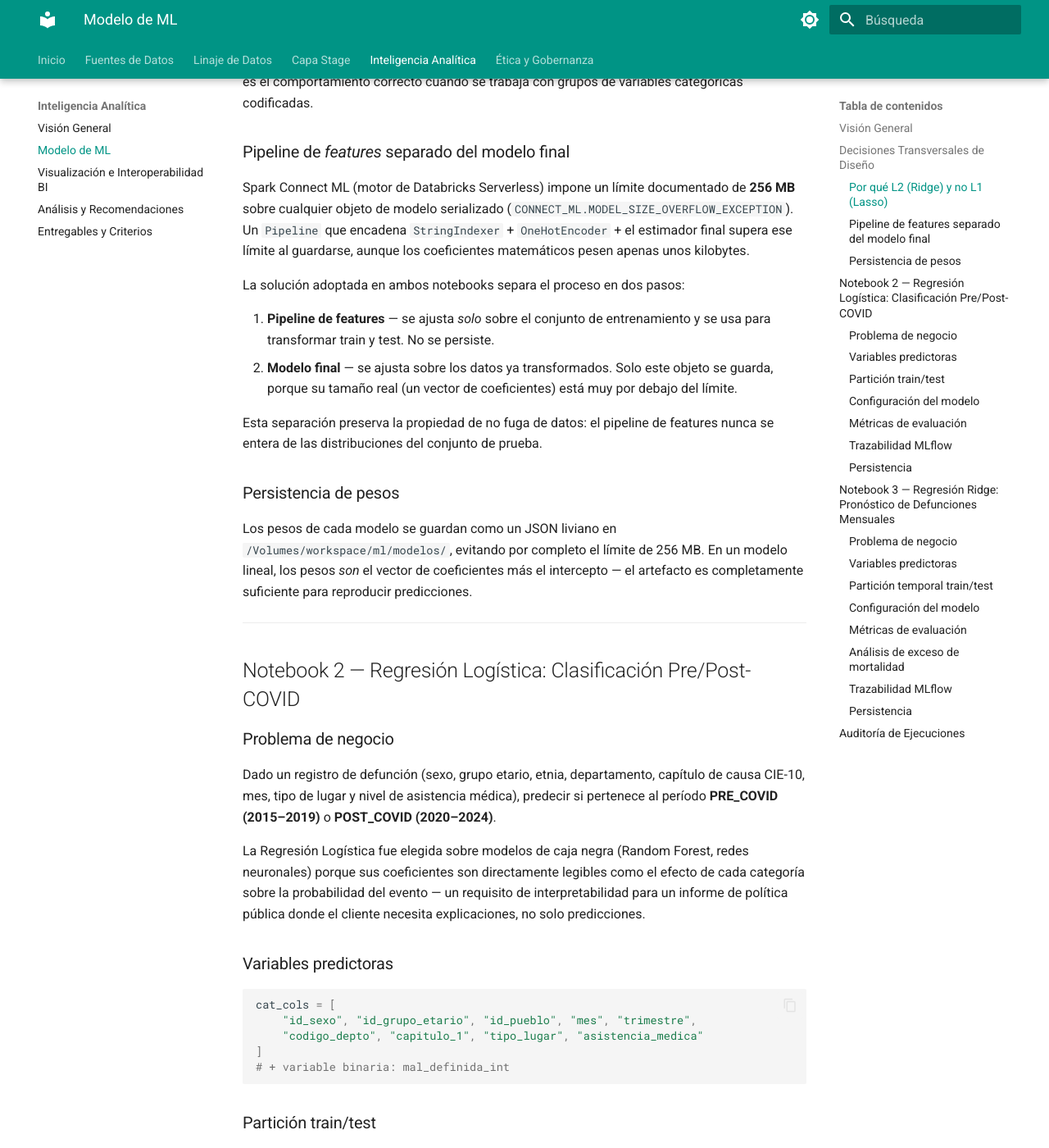
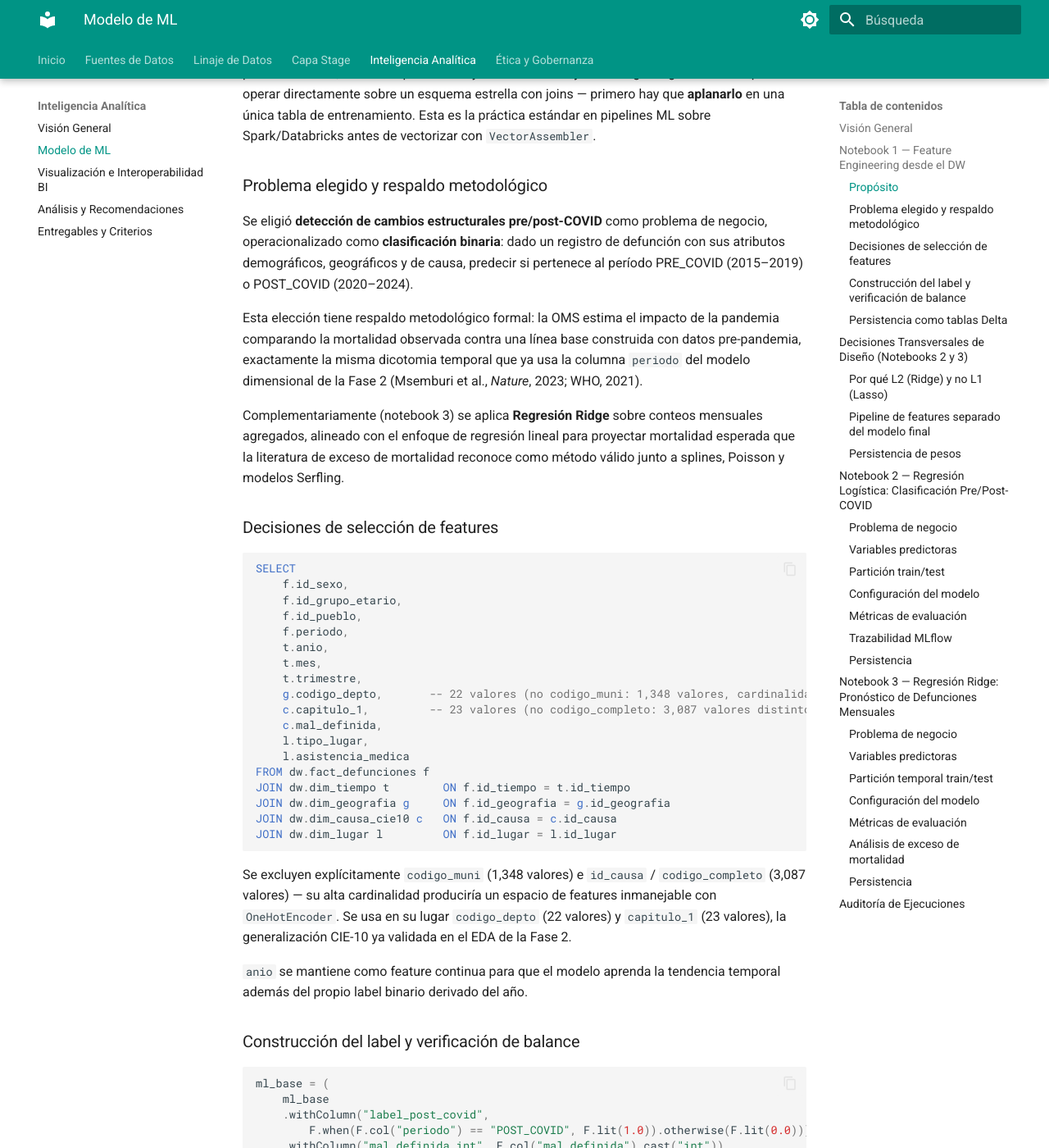
Before and after one commit to betebetoven2/semi2-mortalidad, an MkDocs documentation site: the page built from docs/analitica/modelo_ml.md, in a window 1280 px wide and 1400 px high, scrolled down 785 px. Shown: the whole window at 82% size. Built offline with MkDocs 1.6.1 and Material for MkDocs 9.7.7, drawn with Linux system fonts in a browser that asks for light colours; some of the changed text lies outside the part shown.

Commit message:
Update ML model documentation: refine feature engineering section and clarify model roles and outputs

````diff
--- a/docs/analitica/modelo_ml.md
+++ b/docs/analitica/modelo_ml.md
@@ -2,22 +2,101 @@
 
 ## Visión General
 
-Se implementaron dos modelos complementarios sobre el repositorio analítico consolidado en la Fase 2, ambos ejecutados en **Databricks Serverless** con trazabilidad completa vía **MLflow**:
+El pipeline de ML se compone de **tres notebooks secuenciales** ejecutados en **Databricks Serverless** con trazabilidad completa vía **MLflow**:
 
-| # | Técnica | Problema | Tabla de entrada |
+| # | Notebook | Rol | Salida |
 |---|---|---|---|
-| **Notebook 2** | Regresión Logística | Clasificación binaria pre/post-COVID | `ml.dataset_defunciones` |
-| **Notebook 3** | Regresión Ridge (L2) | Pronóstico de defunciones mensuales | `ml.dataset_mensual_depto_causa` |
+| **1** | Feature Engineering | Aplana el esquema estrella en tablas listas para entrenar | `ml.dataset_defunciones`, `ml.dataset_mensual_depto_causa` |
+| **2** | Regresión Logística | Clasificación binaria pre/post-COVID | Pesos JSON + registro MLflow |
+| **3** | Regresión Ridge (L2) | Pronóstico de defunciones mensuales | Pesos JSON + registro MLflow |
 
-Ambas técnicas están explícitamente autorizadas en los términos de referencia del encargo.
+Los notebooks 2 y 3 consumen las tablas producidas por el notebook 1 — ninguno repite el join contra el esquema estrella.
 
 ---
 
-## Decisiones Transversales de Diseño
+## Notebook 1 — Feature Engineering desde el DW
+
+### Propósito
+
+Los modelos lineales supervisados (Regresión Logística, Ridge) requieren una tabla con una fila por observación, columnas predictoras y una columna objetivo. Ningún algoritmo lineal puede operar directamente sobre un esquema estrella con joins — primero hay que **aplanarlo** en una única tabla de entrenamiento. Esta es la práctica estándar en pipelines ML sobre Spark/Databricks antes de vectorizar con `VectorAssembler`.
+
+### Problema elegido y respaldo metodológico
+
+Se eligió **detección de cambios estructurales pre/post-COVID** como problema de negocio, operacionalizado como **clasificación binaria**: dado un registro de defunción con sus atributos demográficos, geográficos y de causa, predecir si pertenece al período PRE\_COVID (2015–2019) o POST\_COVID (2020–2024).
+
+Esta elección tiene respaldo metodológico formal: la OMS estima el impacto de la pandemia comparando la mortalidad observada contra una línea base construida con datos pre-pandemia, exactamente la misma dicotomia temporal que ya usa la columna `periodo` del modelo dimensional de la Fase 2 (Msemburi et al., *Nature*, 2023; WHO, 2021).
+
+Complementariamente (notebook 3) se aplica **Regresión Ridge** sobre conteos mensuales agregados, alineado con el enfoque de regresión lineal para proyectar mortalidad esperada que la literatura de exceso de mortalidad reconoce como método válido junto a splines, Poisson y modelos Serfling.
+
+### Decisiones de selección de features
+
+```sql
+SELECT
+    f.id_sexo,
+    f.id_grupo_etario,
+    f.id_pueblo,
+    f.periodo,
+    t.anio,
+    t.mes,
+    t.trimestre,
+    g.codigo_depto,       -- 22 valores (no codigo_muni: 1,348 valores, cardinalidad inmanejable)
+    c.capitulo_1,         -- 23 valores (no codigo_completo: 3,087 valores distintos)
+    c.mal_definida,
+    l.tipo_lugar,
+    l.asistencia_medica
+FROM dw.fact_defunciones f
+JOIN dw.dim_tiempo t        ON f.id_tiempo = t.id_tiempo
+JOIN dw.dim_geografia g     ON f.id_geografia = g.id_geografia
+JOIN dw.dim_causa_cie10 c   ON f.id_causa = c.id_causa
+JOIN dw.dim_lugar l         ON f.id_lugar = l.id_lugar
+```
+
+Se excluyen explícitamente `codigo_muni` (1,348 valores) e `id_causa` / `codigo_completo` (3,087 valores) — su alta cardinalidad produciría un espacio de features inmanejable con `OneHotEncoder`. Se usa en su lugar `codigo_depto` (22 valores) y `capitulo_1` (23 valores), la generalización CIE-10 ya validada en el EDA de la Fase 2.
+
+`anio` se mantiene como feature continua para que el modelo aprenda la tendencia temporal además del propio label binario derivado del año.
+
+### Construcción del label y verificación de balance
+
+```python
+ml_base = (
+    ml_base
+    .withColumn("label_post_covid",
+        F.when(F.col("periodo") == "POST_COVID", F.lit(1.0)).otherwise(F.lit(0.0)))
+    .withColumn("mal_definida_int", F.col("mal_definida").cast("int"))
+)
+
+# Verificación de balance antes de entrenar
+ml_base.groupBy("periodo", "label_post_covid").count().orderBy("periodo").show()
+```
+
+Antes de entrenar cualquier clasificador binario es obligatorio verificar el balance del target. Un desbalance fuerte (p. ej. 95/5) exigiría técnicas adicionales (class weights, submuestreo) que no son necesarias si el balance es razonable.
+
+### Persistencia como tablas Delta
+
+```python
+# Tabla 1: registro individual — insumo para clasificación (Notebook 2)
+ml_base.write.format("delta") \
+    .mode("overwrite") \
+    .option("overwriteSchema", "true") \
+    .saveAsTable("ml.dataset_defunciones")
+
+# Tabla 2: agregado mensual — insumo para pronóstico (Notebook 3)
+# Grano: departamento × capítulo CIE-10 × mes
+mensual.write.format("delta") \
+    .mode("overwrite") \
+    .option("overwriteSchema", "true") \
+    .saveAsTable("ml.dataset_mensual_depto_causa")
+```
+
+Las tablas se materializan en formato Delta para que los notebooks 2 y 3 las consuman sin repetir el join, siguiendo el mismo patrón de capas ya usado en el pipeline Stage → DW de la Fase 2.
+
+---
+
+## Decisiones Transversales de Diseño (Notebooks 2 y 3)
 
 ### Por qué L2 (Ridge) y no L1 (Lasso)
 
-Las variables predictoras en ambos modelos son categóricas, codificadas con `StringIndexer` + `OneHotEncoder`. Este proceso genera columnas **mutuamente correlacionadas** dentro de cada grupo (las dummies de un mismo campo son excluyentes entre sí). La regularización L1 (Lasso) en presencia de multicolinealidad tiende a eliminar arbitrariamente una de las variables correlacionadas. Ridge (L2) distribuye el peso entre ellas de forma suave, sin anular ninguna, que es el comportamiento correcto cuando se trabaja con grupos de variables categóricas codificadas.
+Las variables predictoras en ambos modelos son categóricas, codificadas con `StringIndexer` + `OneHotEncoder`. Este proceso genera columnas **mutuamente correlacionadas** dentro de cada grupo (las dummies de un mismo campo son excluyentes entre sí). La regularización L1 (Lasso) en presencia de multicolinealidad tiende a eliminar arbitrariamente una de las variables correlacionadas. Ridge (L2) distribuye el peso entre ellas de forma suave sin anular ninguna — el comportamiento correcto para grupos de variables categóricas codificadas.
 
 ### Pipeline de *features* separado del modelo final
 
@@ -32,7 +111,7 @@ Esta separación preserva la propiedad de no fuga de datos: el pipeline de featu
 
 ### Persistencia de pesos
 
-Los pesos de cada modelo se guardan como un JSON liviano en `/Volumes/workspace/ml/modelos/`, evitando por completo el límite de 256 MB. En un modelo lineal, los pesos *son* el vector de coeficientes más el intercepto — el artefacto es completamente suficiente para reproducir predicciones.
+Los pesos de cada modelo se guardan como JSON liviano en `/Volumes/workspace/ml/modelos/`. En un modelo lineal, los pesos *son* el vector de coeficientes más el intercepto.
 
 ---
 
@@ -42,7 +121,7 @@ Los pesos de cada modelo se guardan como un JSON liviano en `/Volumes/workspace/
 
 Dado un registro de defunción (sexo, grupo etario, etnia, departamento, capítulo de causa CIE-10, mes, tipo de lugar y nivel de asistencia médica), predecir si pertenece al período **PRE\_COVID (2015–2019)** o **POST\_COVID (2020–2024)**.
 
-La Regresión Logística fue elegida sobre modelos de caja negra (Random Forest, redes neuronales) porque sus coeficientes son directamente legibles como el efecto de cada categoría sobre la probabilidad del evento — un requisito de interpretabilidad para un informe de política pública donde el cliente necesita explicaciones, no solo predicciones.
+La Regresión Logística fue elegida sobre modelos de caja negra porque sus coeficientes son directamente legibles como el efecto de cada categoría sobre la probabilidad del evento — un requisito de interpretabilidad para un informe de política pública donde el cliente necesita explicaciones, no solo predicciones.
 
 ### Variables predictoras
 
@@ -89,18 +168,17 @@ Un AUC de 0.617 indica capacidad discriminativa real entre ambos períodos, mode
 
 ```python
 mlflow.set_experiment("/Shared/mortalidad_logistic_periodo")
-# Parámetros registrados: técnica, regParam, elasticNetParam, maxIter, features
-# Métricas registradas: auc, accuracy, f1
+# Parámetros: técnica, regParam, elasticNetParam, maxIter, features
+# Métricas: auc, accuracy, f1
 ```
 
 ### Persistencia
 
 ```python
-# Pesos guardados en:
 # /Volumes/workspace/ml/modelos/logistic_periodo_pesos.json
 pesos = {
     "modelo": "LogisticRegression",
-    "coeficientes": [...],   # vector completo de coeficientes
+    "coeficientes": [...],
     "intercepto": ...,
     "features_categoricas": cat_cols,
     "regParam": 0.01,
@@ -115,7 +193,7 @@ pesos = {
 
 ### Problema de negocio
 
-Pronosticar el **conteo mensual de defunciones** para una combinación departamento × capítulo CIE-10, en función del tiempo y las categorías. El modelo se entrena sobre el período histórico 2015–2022 y se evalúa sobre 2023–2024, operacionalizando el enfoque de **exceso de mortalidad** adoptado por la OMS: comparar lo observado contra una línea base construida con datos previos a la pandemia.
+Pronosticar el **conteo mensual de defunciones** para una combinación departamento × capítulo CIE-10. El modelo se entrena sobre 2015–2022 y se evalúa sobre 2023–2024, operacionalizando el enfoque de exceso de mortalidad de la OMS.
 
 ### Variables predictoras
 
@@ -126,9 +204,8 @@ cat_cols = ["mes", "trimestre", "codigo_depto", "capitulo_1", "periodo"]
 
 ### Partición temporal train/test
 
-A diferencia del notebook 2, aquí se usa una **partición temporal** (no aleatoria), que es la estrategia correcta para evaluar la capacidad de pronóstico hacia adelante en una serie de tiempo:
-
 ```python
+# Partición temporal, no aleatoria — correcta para series de tiempo
 train_raw = mensual.filter(F.col("anio") <= 2022)  # 2015–2022
 test_raw  = mensual.filter(F.col("anio") >  2022)  # 2023–2024
 ```
@@ -140,7 +217,7 @@ ridge = LinearRegression(
     featuresCol="features",
     labelCol="defunciones",
     maxIter=50,
-    regParam=0.3,         # fuerza de regularización
+    regParam=0.3,
     elasticNetParam=0.0,  # 0.0 = L2 puro = Ridge
 )
 ```
@@ -151,15 +228,11 @@ ridge = LinearRegression(
 |---|---|
 | Período de entrenamiento | 2015–2022 |
 | Período de prueba | 2023–2024 |
-| **R² (coeficiente de determinación)** | **0.5227** |
-| RMSE (raíz del error cuadrático medio) | 26.83 defunciones |
-| MAE (error absoluto medio) | 13.47 defunciones |
-
-El grano de evaluación es departamento × capítulo de causa × mes, lo que implica que los errores son sobre conteos agregados, no registros individuales.
+| **R²** | **0.5227** |
+| RMSE | 26.83 defunciones |
+| MAE | 13.47 defunciones |
 
 ### Análisis de exceso de mortalidad
-
-El notebook calcula directamente la diferencia entre lo observado y lo esperado por mes:
 
 ```python
 exceso = (pred.groupBy("anio", "mes")
@@ -172,20 +245,11 @@ exceso = (pred.groupBy("anio", "mes")
 )
 ```
 
-Los resultados de esta tabla alimentan directamente el análisis comparativo pre/post-COVID documentado en la sección de [Análisis y Recomendaciones](analisis_recomendaciones.md).
-
-### Trazabilidad MLflow
-
-```python
-mlflow.set_experiment("/Shared/mortalidad_ridge_pronostico")
-# Parámetros registrados: técnica, regParam, split temporal
-# Métricas registradas: rmse, mae, r2
-```
+Los resultados alimentan directamente el análisis comparativo de la sección [Análisis y Recomendaciones](analisis_recomendaciones.md).
 
 ### Persistencia
 
 ```python
-# Pesos guardados en:
 # /Volumes/workspace/ml/modelos/ridge_pronostico_pesos.json
 pesos = {
     "modelo": "LinearRegression-Ridge",
@@ -203,7 +267,7 @@ pesos = {
 
 ## Auditoría de Ejecuciones
 
-Ambos notebooks registran cada ejecución en `ml.ml_control_log`, siguiendo el mismo patrón de gobernanza que `dw.etl_control_log` de la Fase 2:
+Los notebooks 2 y 3 registran cada ejecución en `ml.ml_control_log`, siguiendo el mismo patrón de gobernanza que `dw.etl_control_log` de la Fase 2:
 
 ```sql
 CREATE TABLE IF NOT EXISTS ml.ml_control_log (
````
Also changed, not shown: docs/analitica/index.md (+4 -2 lines).
